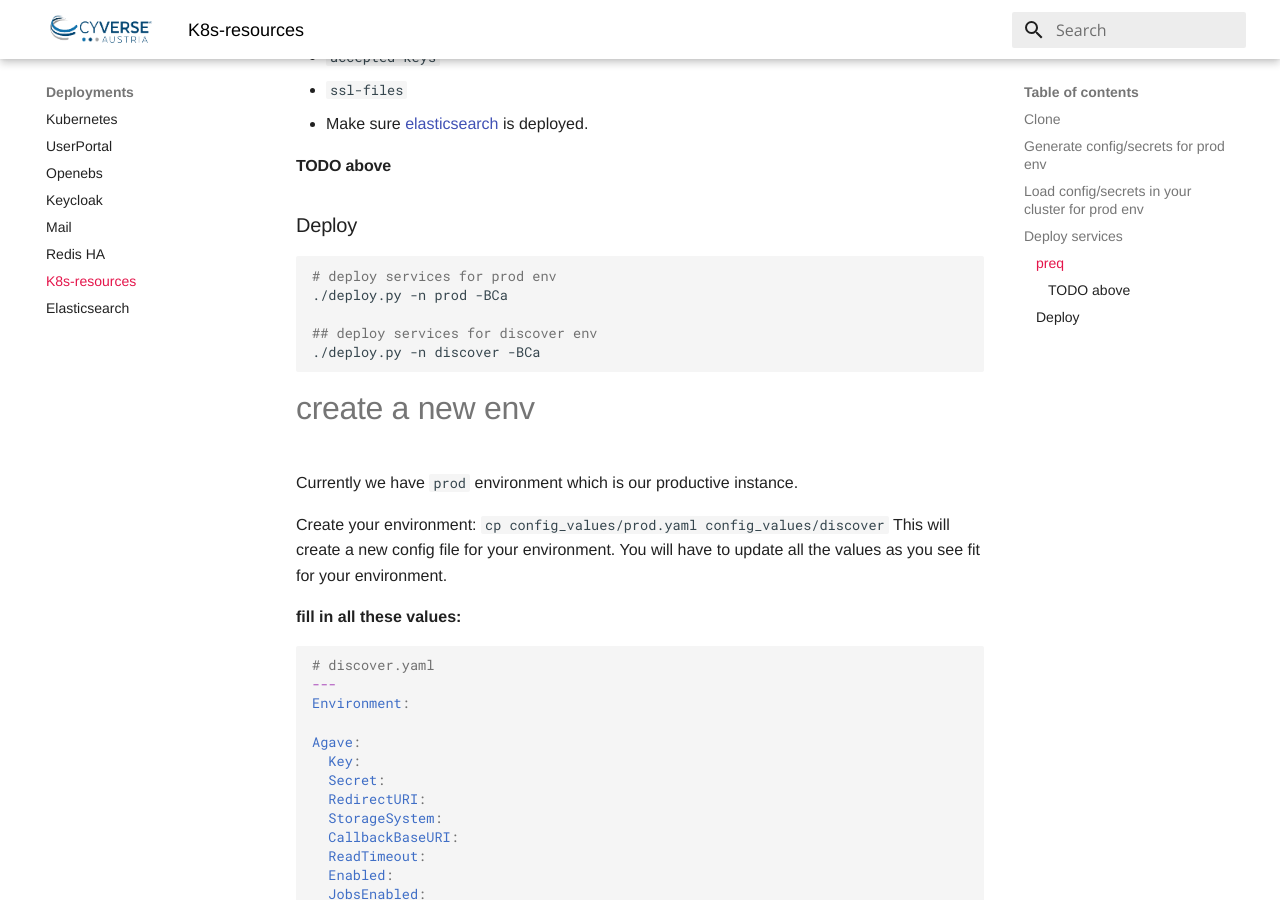
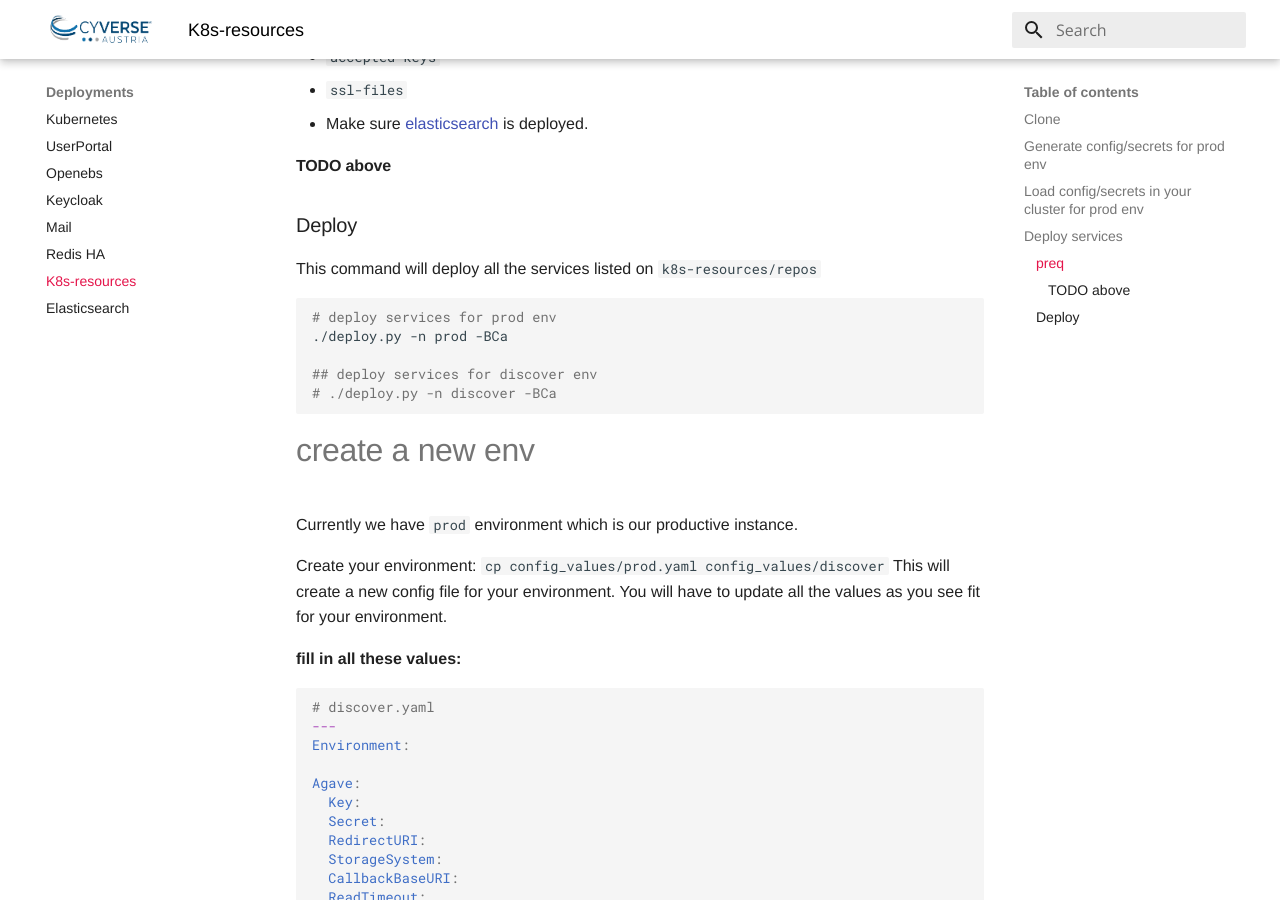
Before and after one commit to cyverse-austria/docs, an MkDocs documentation site: the page built from docs/deployments/k8s-resources.md, in a window 1280 px wide and 900 px high, scrolled down 1424 px. Built offline with MkDocs 1.6.1 and Material for MkDocs 9.7.7, drawn with Linux system fonts in a browser that asks for light colours.

Commit message:
k8s-resources: fix docs2

````diff
--- a/docs/deployments/k8s-resources.md
+++ b/docs/deployments/k8s-resources.md
@@ -59,12 +59,14 @@ which will allow our pods to pull images from the registries.
 
 ### Deploy
 
+This command will deploy all the services listed on `k8s-resources/repos`
+
 ```bash
 # deploy services for prod env
 ./deploy.py -n prod -BCa
 
 ## deploy services for discover env
-./deploy.py -n discover -BCa
+# ./deploy.py -n discover -BCa
 ```
 
 # create a new env
````
